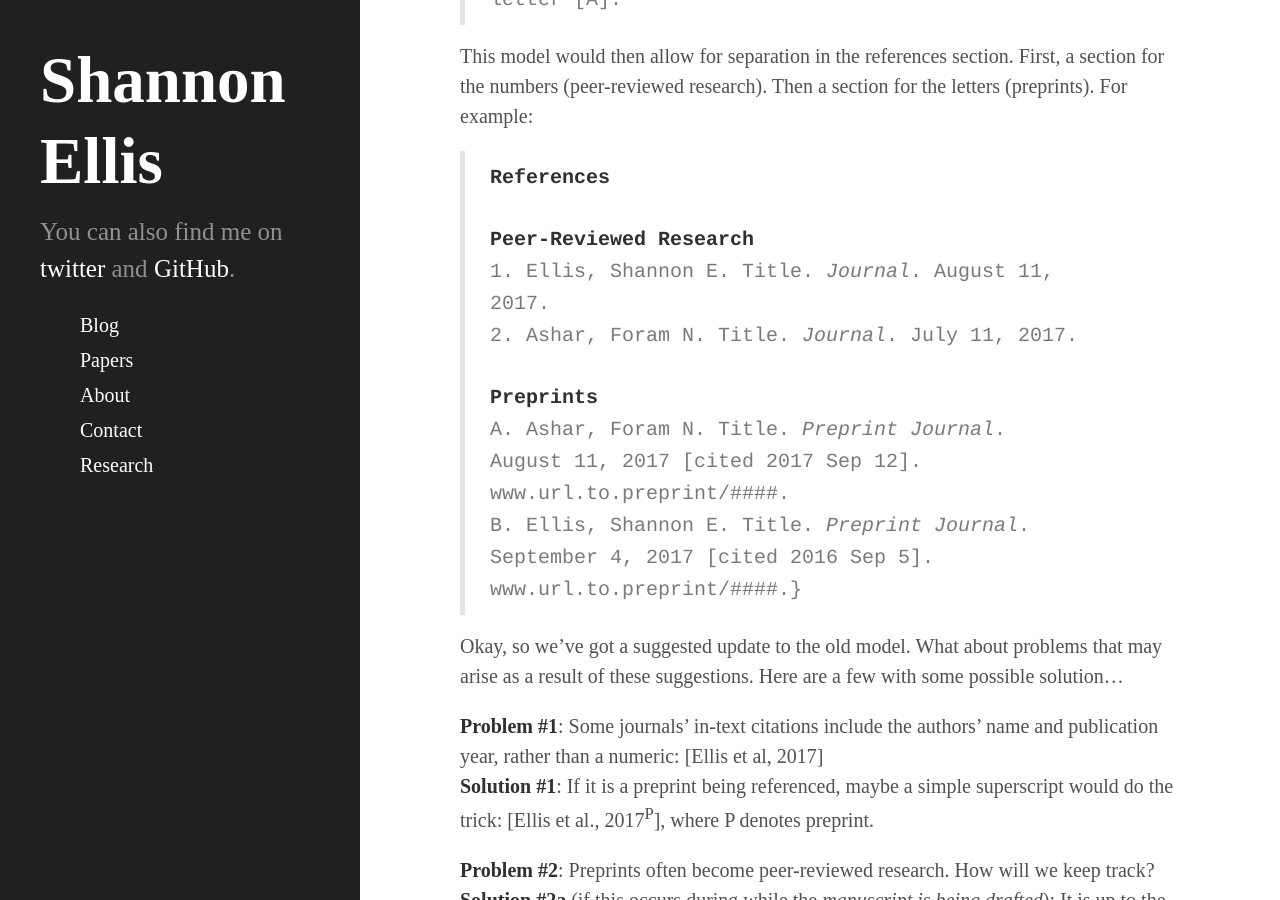
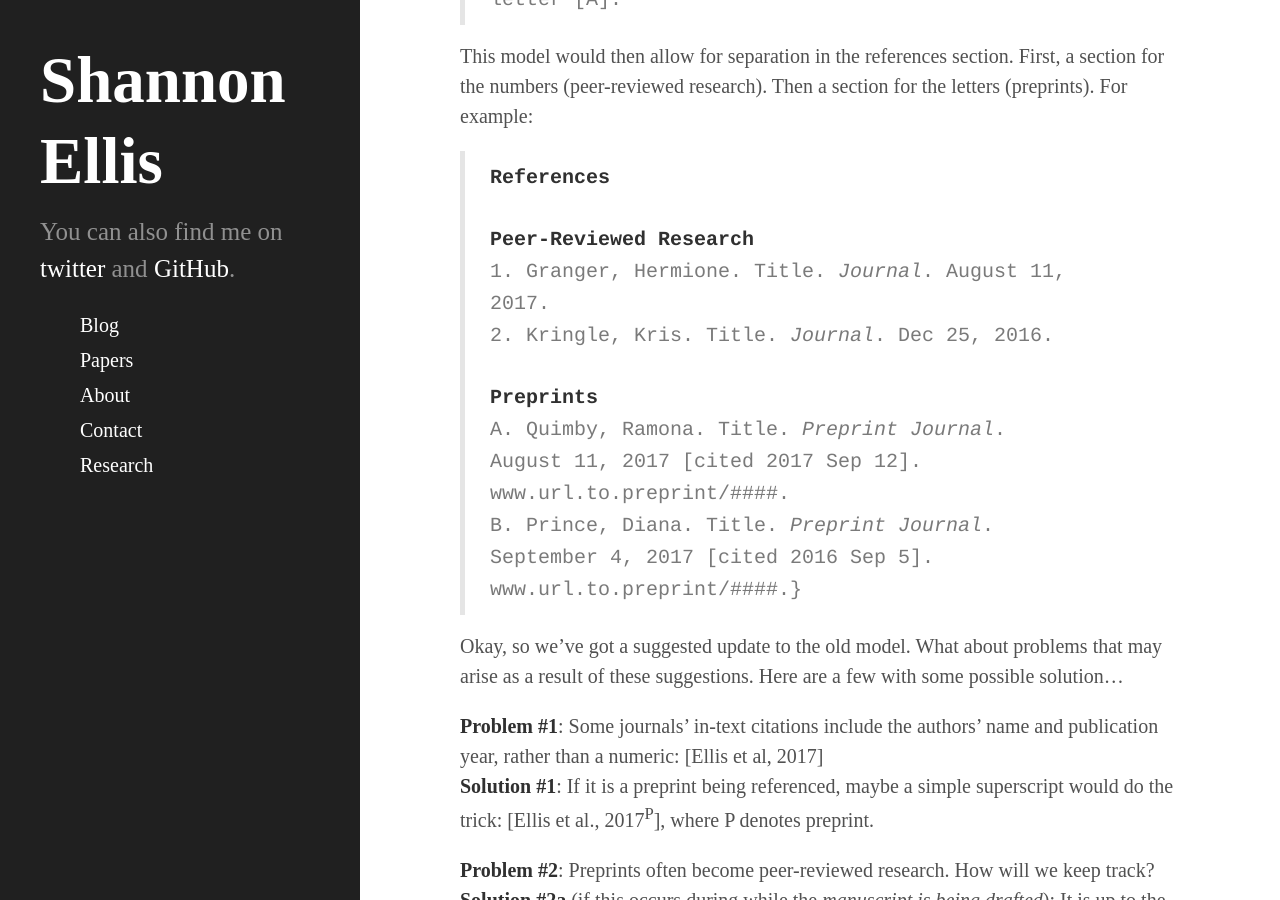
Before and after one commit to ShanEllis/ShanEllis.github.io, a Jekyll site: the page built from _posts/2017-09-05-Preprints.md, in a window 1280 px wide and 900 px high, scrolled down 1005 px. Built offline with Jekyll 4.4.1, drawn with Linux system fonts in a browser that asks for light colours; comment, search, counter and statistics services are not loaded.

Commit message:
remove foram's name

```diff
--- a/_posts/2017-09-05-Preprints.md
+++ b/_posts/2017-09-05-Preprints.md
@@ -26,12 +26,12 @@ This model would then allow for separation in the references section. First, a s
 <span style="font-family:courier;"><strong>References</strong></span><br><br>
 
 <span style="font-family:courier;"><strong>Peer-Reviewed Research</strong></span> <br>
-<span style="font-family:courier;">1. Ellis, Shannon E. Title. <em>Journal</em>. August 11, 2017.</span><br>
-<span style="font-family:courier;">2. Ashar, Foram N. Title. <em>Journal</em>. July 11, 2017.</span> <br><br>
+<span style="font-family:courier;">1. Granger, Hermione. Title. <em>Journal</em>. August 11, 2017.</span><br>
+<span style="font-family:courier;">2. Kringle, Kris. Title. <em>Journal</em>. Dec 25, 2016.</span> <br><br>
 
 <span style="font-family:courier;"><strong>Preprints</strong></span><br>
-<span style="font-family:courier;">A. Ashar, Foram N. Title. <em>Preprint Journal</em>. August 11, 2017 [cited 2017 Sep 12]. www.url.to.preprint/####.</span><br>
-<span style="font-family:courier;">B. Ellis, Shannon E. Title. <em>Preprint Journal</em>. September 4, 2017 [cited 2016 Sep 5]. www.url.to.preprint/####.}</span><br>
+<span style="font-family:courier;">A. Quimby, Ramona. Title. <em>Preprint Journal</em>. August 11, 2017 [cited 2017 Sep 12]. www.url.to.preprint/####.</span><br>
+<span style="font-family:courier;">B. Prince, Diana. Title. <em>Preprint Journal</em>. September 4, 2017 [cited 2016 Sep 5]. www.url.to.preprint/####.}</span><br>
 </blockquote>
 
 Okay, so we've got a suggested update to the old model. What about problems that may arise as a result of these suggestions. Here are a few with some possible solution...
```
